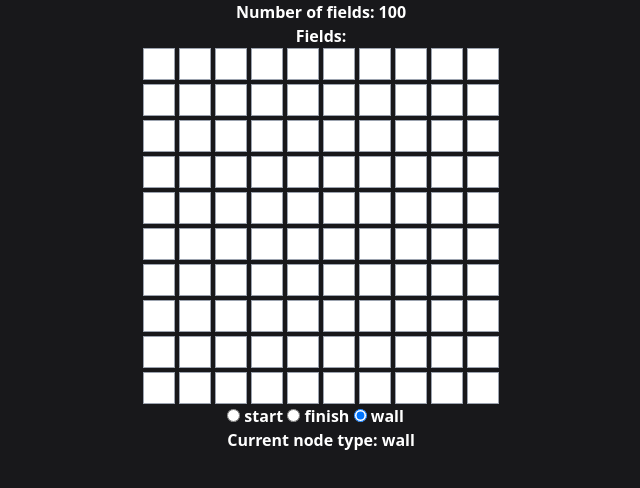
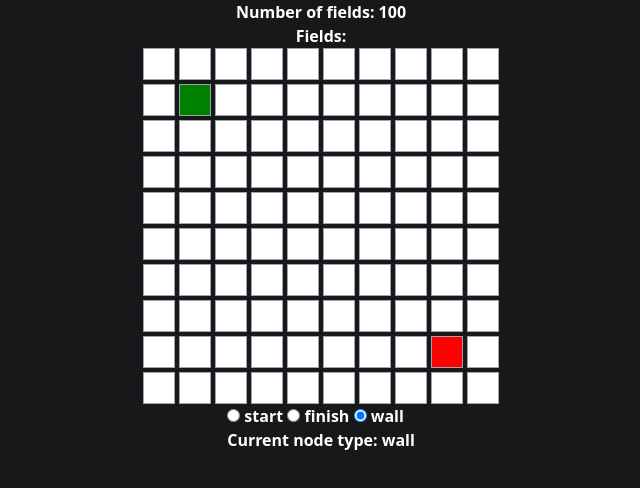
Before and after one commit to timii/pathfinder, a SvelteKit app: page / in a window 1280 px wide. Shown: the top 488 px of the page, without its empty margins (319-959 px from the left). Built offline with nearby package versions, Linux system fonts and the light colour scheme.

Commit message:
feat: set fixed start and finish field

```diff
--- a/src/components/Grid.svelte
+++ b/src/components/Grid.svelte
@@ -14,23 +14,43 @@
     const rows = 10;
     const cols = 10;
     const numOfFields: number = rows * cols;
-    const fields: IField[][] = [];
 
-    // create row of fields with 'cols' amount of elements in the row
-    const row: IField[] = new Array<IField>(cols);
-    row.fill(fieldObject);
-
-    for (let i = 0; i < rows; i++) {
-        fields.push(row);
-    }
+    // source: https://stackoverflow.com/a/68966725
+    // create 2d array of fields with cols * rows amount of elements.
+    // it creates a new reference of an array for each index to avoid
+    // that every array is the same reference
+    const fields: IField[][] = Array.from({ length: rows }, (_) =>
+        new Array(cols).fill(fieldObject)
+    );
 
     console.log(
-        "fields:",
+        "fields before:",
         fields,
-        "row:",
-        row,
+        // "row:",
+        // row,
         "total number of fields:",
-        cols * rows
+        cols * rows,
+        "fields[1][1]:",
+        fields[1][1],
+        "fields[8][8]:",
+        fields[8][8]
+    );
+
+    // set a fixed start and finsish field
+    fields[1][1] = { ...fields[1][1], start: true };
+    fields[8][8] = { ...fields[8][8], finish: true };
+
+    console.log(
+        "fields after:",
+        fields,
+        // "row:",
+        // row,
+        "total number of fields:",
+        cols * rows,
+        "fields[1][1]:",
+        fields[1][1],
+        "fields[8][8]:",
+        fields[8][8]
     );
 </script>
 
```
